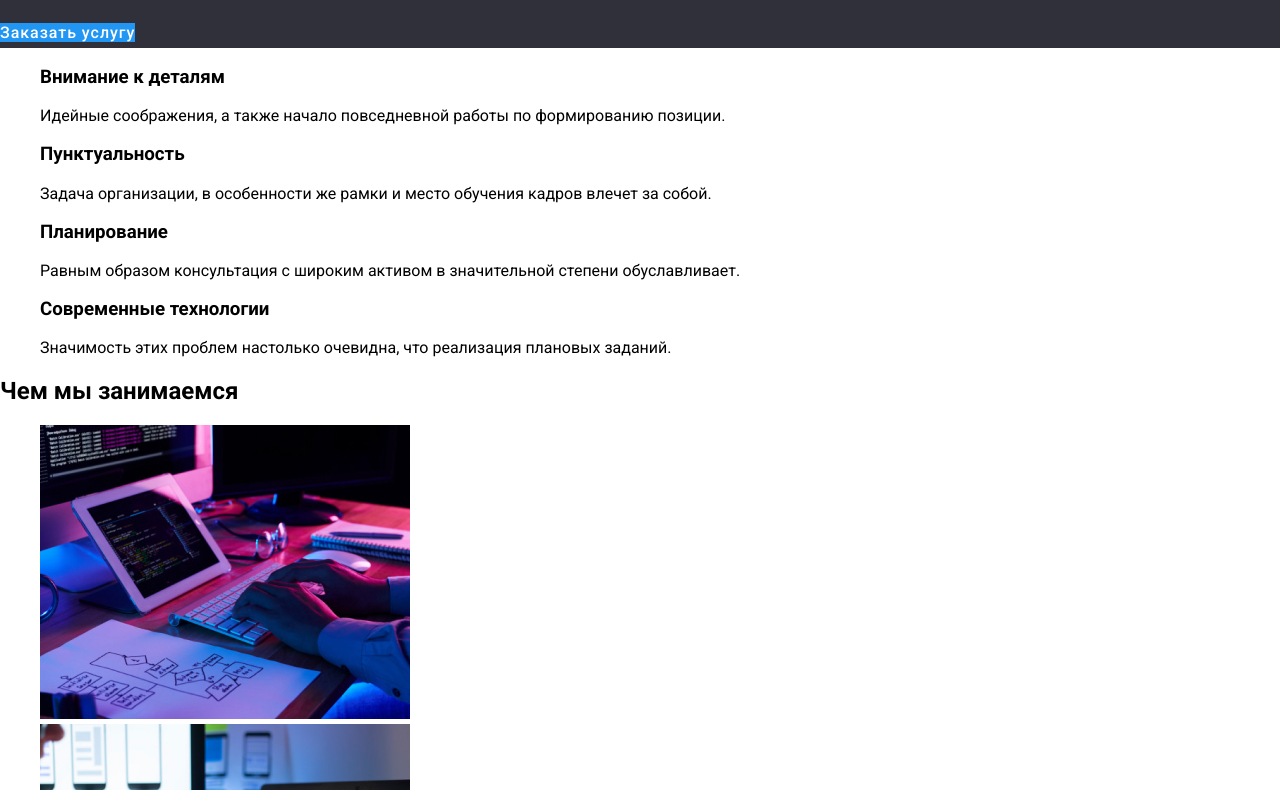
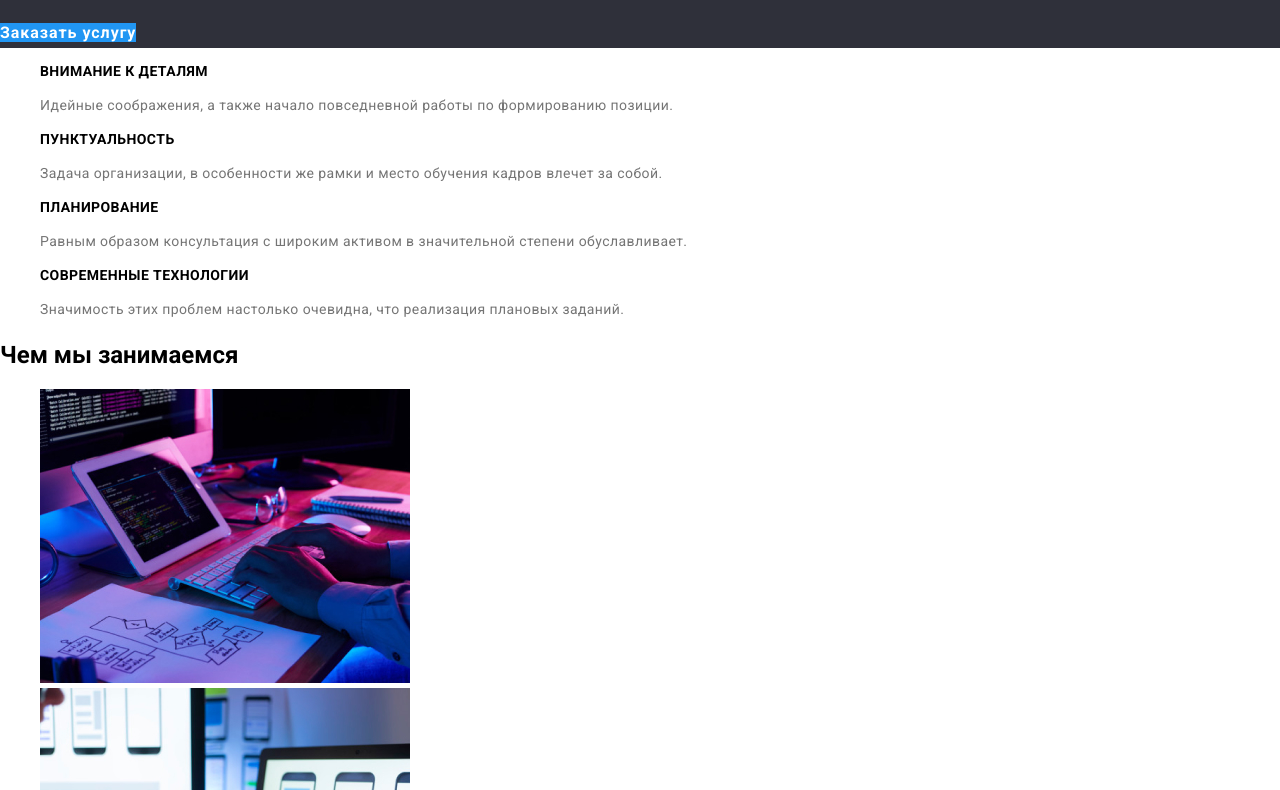
Before and after one commit to Black2rider/goit-markup-hw-02, a plain HTML site: page index.html in a window 1280 px wide. Shown: the part 315-1105 px from the top of the page. Drawn offline with Linux system fonts and the light colour scheme.

Commit message:
added logo style

```diff
--- a/css/main.css
+++ b/css/main.css
@@ -50,6 +50,11 @@ ul {
   color: var(--text-blue);
 }
 
+.logo:hover,
+.logo:focus {
+  background-color: var(--text-grey);
+}
+
 .link {
   font-weight: 500;
   font-size: 14px;
@@ -72,7 +77,6 @@ ul {
 .header-contacts:hover,
 .header-contacts:focus {
   color: var(--text-blue);
-
 }
 
 /* --- Баннер --- */
@@ -94,10 +98,26 @@ ul {
 .hero-btn {
   color: var(--text-hero-white);
   background-color: var(--text-blue);
-  font-weight: 500;
+  font-weight: 700;
   font-size: 16px;
   line-height: 1.87;
   letter-spacing: 0.06em;
 }
 
 /* --- Особенности --- */
+
+.features-heading {
+  font-weight: 700;
+  font-size: 14px;
+  line-height: 1.14;
+  letter-spacing: 0.03em;
+  text-transform: uppercase;
+}
+
+.features-text {
+  font-weight: normal;
+  font-size: 14px;
+  line-height: 1.71;
+  letter-spacing: 0.03em;
+  color: var(--text-grey);
+}
--- a/index.html
+++ b/index.html
@@ -42,28 +42,28 @@
         <ul>
           <li>
             <h3 class="features-heading">Внимание к деталям</h3>
-            <p class="fetures-text">
+            <p class="features-text">
               Идейные соображения, а также начало повседневной работы по
               формированию позиции.
             </p>
           </li>
           <li>
             <h3 class="features-heading">Пунктуальность</h3>
-            <p class="fetures-text">
+            <p class="features-text">
               Задача организации, в особенности же рамки и место обучения кадров
               влечет за собой.
             </p>
           </li>
           <li>
             <h3 class="features-heading">Планирование</h3>
-            <p class="fetures-text">
+            <p class="features-text">
               Равным образом консультация с широким активом в значительной
               степени обуславливает.
             </p>
           </li>
           <li>
             <h3 class="features-heading">Современные технологии</h3>
-            <p class="fetures-text">
+            <p class="features-text">
               Значимость этих проблем настолько очевидна, что реализация
               плановых заданий.
             </p>
@@ -72,11 +72,11 @@
       </section>
 
       <!--Чем мы занимаемся-->
-      <section>
-        <h2>Чем мы занимаемся</h2>
+      <section class="work">
+        <h2 class="work-heading">Чем мы занимаемся</h2>
         <ul>
           <li>
-            <a href="">
+            <a class="work-text" href="">
               <img
                 src="./images/box1.jpg"
                 alt="Программирование"
```
